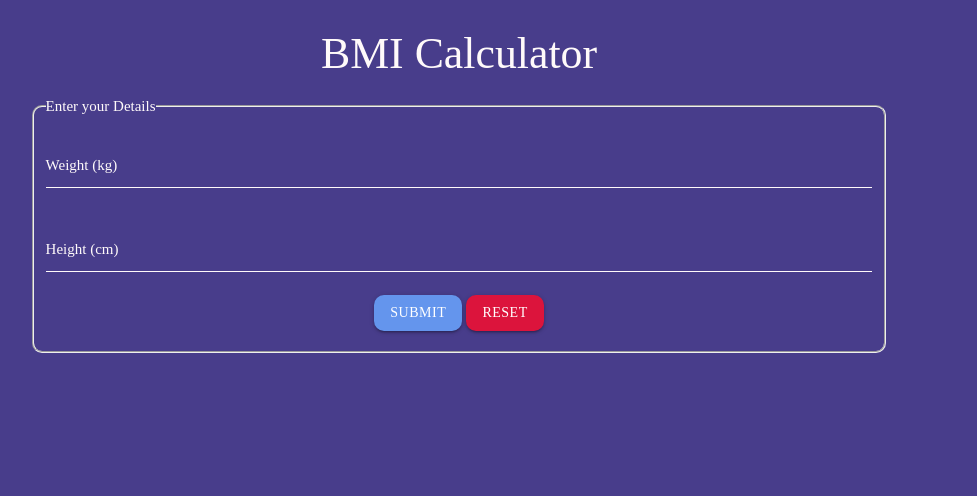
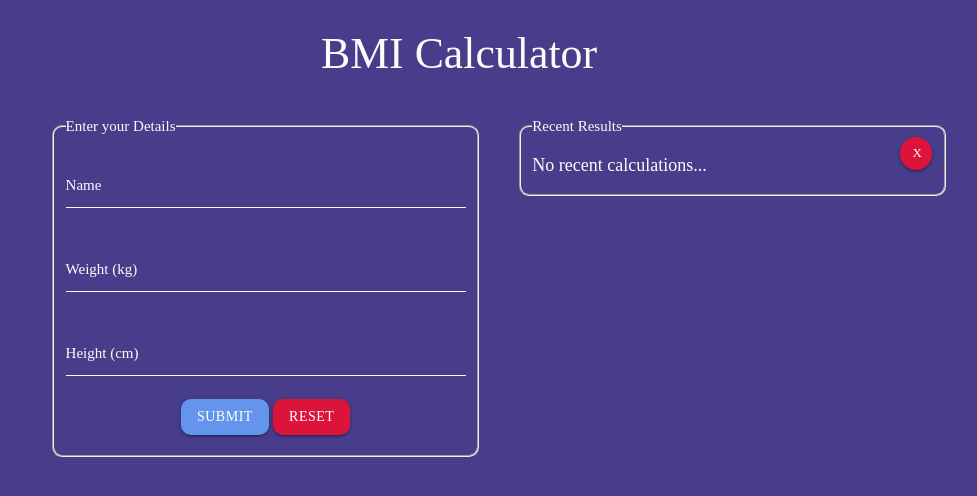
Before and after one commit to murtaza-repo/BMI_Flask_App, a Flask app: page / in a window 1280 px wide. Shown: the top 496 px of the page, without its empty margins (181-1158 px from the left). Run offline with Flask 2, Linux system fonts and the light colour scheme; data that the repository does not hold is empty; some web fonts are replaced.

Commit message:
Flask App

```diff
--- a/app.py
+++ b/app.py
@@ -1,18 +1,45 @@
-from flask import Flask, request, render_template
+from flask import Flask, request, render_template, redirect, url_for
+from flask_sqlalchemy import SQLAlchemy
 
 app = Flask(__name__)
 
+app.config.from_pyfile('config.cfg')
+
+db = SQLAlchemy(app)
+
 @app.route('/', methods=['GET', 'POST'])
 def home():
+   result = BmiResults.query.all()
+   return render_template('index.html',
+                           result=result)
+
+
+@app.route('/process', methods=['POST'])
+def process():
    weight = 0
    height = 0
+   name = ''
    bmi = 0
-   if request.method == 'POST' and 'weight' in request.form and 'height' in request.form:
+   if request.method == 'POST' and 'name' in request.form and 'weight' in request.form and 'height' in request.form:
+      name = request.form.get('name')
       weight = request.form.get('weight')
       height = request.form.get('height')
       bmi = calcBmi(float(weight), float(height))
-   return render_template("index.html",
-                        bmi=bmi)
+
+      bmiRes = BmiResults(name=name, bmi=bmi)
+      db.session.add(bmiRes)
+      db.session.commit()
+
+   return redirect(url_for('home'))
+
+@app.route('/delete')
+def delete():
+   obj = BmiResults.query.all()
+   for j in obj:
+      db.session.delete(j)
+   db.session.commit()
+
+   return redirect(url_for('home'))
 
 def calcBmi(weight, height):
    bodyMassIndex = 0
@@ -20,5 +47,10 @@ def calcBmi(weight, height):
    bodyMassIndex = round((weight/(heightInMeter**2)),2)
    return bodyMassIndex
 
+class BmiResults(db.Model):
+   id = db.Column(db.Integer, primary_key=True)
+   name = db.Column(db.String(30))
+   bmi = db.Column(db.Float)
+
 if __name__ == '__main__':
    app.run(debug=True)
--- /dev/null
+++ b/config.cfg
@@ -0,0 +1,4 @@
+# SQLALCHEMY_DATABASE_URI = 'mysql://BVrwHxNa1z:IqGyrwIdGD@remotemysql.com:3306/BVrwHxNa1z'
+SQLALCHEMY_DATABASE_URI = 'sqlite:///db.sqlite3'
+SQLALCHEMY_TRACK_MODIFICATIONS = False
+DEBUG = True
--- a/static/style.css
+++ b/static/style.css
@@ -11,7 +11,7 @@ label{
     color: snow !important;
 }
 
-input[type='number'], input[type='number']:focus{
+input[type='number'],input[type='number']:focus,input[type='text'], input[type='text']:focus{
     color: snow;
     border-bottom: 1px solid snow !important;
 }
@@ -21,3 +21,27 @@ h3{
     text-align: center;
     font-family: Sofia;
 }
+
+legend a{
+    background-color: crimson !important;
+    font-family: 'Times New Roman', Times, serif !important;
+    border-radius: 50% !important;
+    width: 0px;
+}
+
+legend a p{
+    margin-left: -4px;
+    margin-top: 0px;
+}
+
+@media only screen and (max-width: 600px) {
+    .row.outer{
+        margin: 50px !important;
+    }
+}
+
+@media only screen and (min-width: 601px) {
+    fieldset{
+        margin: 20px !important;
+    }
+}
--- a/templates/index.html
+++ b/templates/index.html
@@ -12,12 +12,16 @@
 <body>
     <h3>BMI Calculator</h3>
 
-    <div class="row">
-        <div class="col s2"></div>
-        <fieldset class="col s8" style="border-radius: 10px;">
+    <div class="row outer">
+        <div class="col m2"></div>
+        <fieldset class="col s12 m4" style="border-radius: 10px;">
             <legend style="font-family: 'Times New Roman', Times, serif;">Enter your Details</legend>
-            <form action="/" method="POST" style="margin-top:10px;">
+            <form action="/process" method="POST" style="margin-top:10px;">
                 <div class="row">
+                    <div class="input-field col s12">
+                        <input name="name" type="text" required>
+                        <label for="name">Name</label>
+                    </div>
                     <div class="input-field col s12">
                         <input name="weight" type="number" min="0" max="150" required>
                         <label for="weight">Weight (kg)</label>
@@ -36,16 +40,26 @@
                 </div>
             </form>
         </fieldset>
-        <div class="col s2"></div>
+        <fieldset class="col s12 m4" style="border-radius: 10px;">
+            <legend style="font-family: 'Times New Roman', Times, serif;">Recent Results</legend>
+            <legend class="right"><a href="/delete" class="btn btn-small"><p>X</p></a></legend>
+            {% if result %}
+                <ul>
+                {% for r in result %}
+                    <li style="color: snow; font-family: 'Times New Roman', Times, serif; font-size: large;">{{ r.name }} : {{ r.bmi }}</li>
+                    <hr>
+                {% endfor %}
+                </ul>
+            {% else %}
+                <ul>
+                    <li style="color: snow; font-family: 'Times New Roman', Times, serif; font-size: large;">No recent calculations...</li>
+                </ul>
+            {% endif %}
+        </fieldset>
+        <div class="m2"></div>
     </div>
 
-    <div class="row">
-        <div class="bmi center">
-            {% if bmi %}
-            <p style="font-size: large; font-family: 'Times New Roman', Times, serif; color: snow;">Your BMI is computed as : {{ bmi }}</p>
-            {% endif %}
-        </div>
-    </div>
+
 
 </body>
 
```
Also changed, not shown: db.sqlite3 (added).
